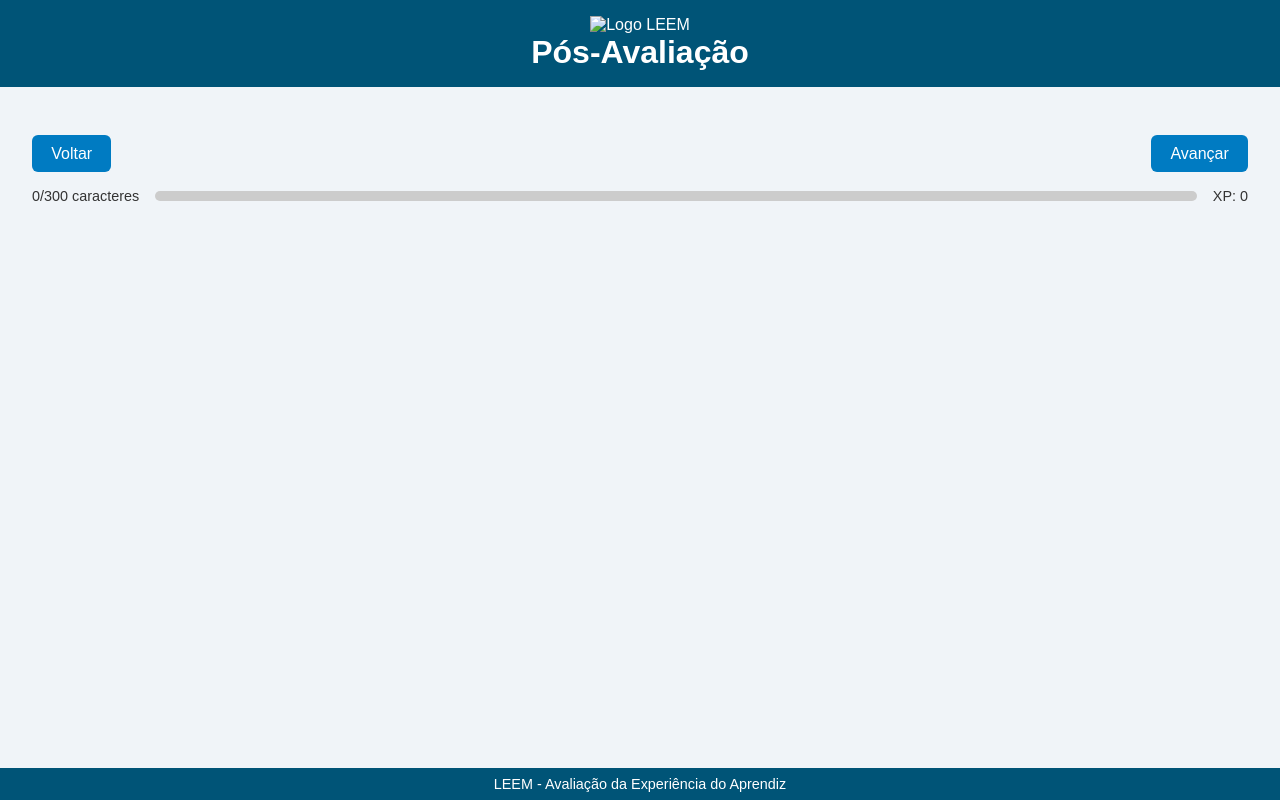
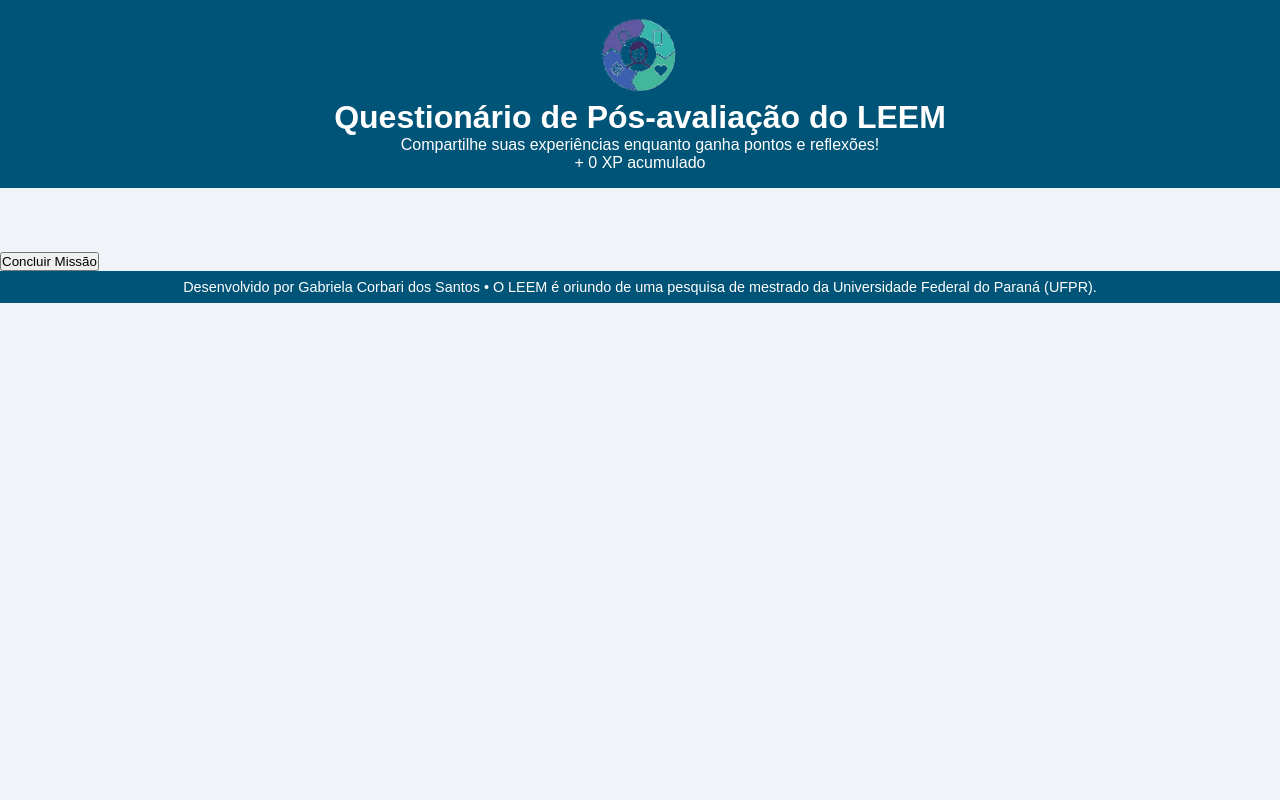
Before and after one commit to gabrielacorbariufpr/leem, a website: page pos-avaliacao.html in a window 1280 px wide. Drawn offline with Linux system fonts and the light colour scheme; a script that the page names is missing.

Commit message:
Update pos-avaliacao.html

```diff
--- a/pos-avaliacao.html
+++ b/pos-avaliacao.html
@@ -1,40 +1,45 @@
 <!DOCTYPE html>
 <html lang="pt-BR">
-<head>
-  <meta charset="UTF-8" />
-  <meta name="viewport" content="width=device-width, initial-scale=1.0"/>
-  <title>pos-avaliacao</title>
-  <link rel="stylesheet" href="style.css"/>
-</head>
-<body>
-  <header>
-    <img src="assets/logo-leem.png" alt="Logo LEEM" class="logo"/>
-    <h1>Pós-Avaliação</h1>
-  </header>
-
-  <main>
-    <section id="question-container">
-      <!-- Perguntas serão inseridas via JavaScript -->
-    </section>
-
-    <div class="navigation">
-      <button id="prevBtn">Voltar</button>
-      <button id="nextBtn">Avançar</button>
+ <head>
+  <meta charset="utf-8"/>
+  <meta content="width=device-width, initial-scale=1.0" name="viewport"/>
+  <title>
+   Missão Final LEEM
+  </title>
+  <link href="style.css" rel="stylesheet"/>
+  <script src="https://unpkg.com/framer-motion@10.12.16/dist/framer-motion.umd.js">
+  </script>
+ </head>
+ <body>
+  <div class="container">
+   <header>
+    <img alt="Logo LEEM" class="logo" src="logo-LEEM.png"/>
+    <h1>
+     Questionário de Pós-avaliação do LEEM
+    </h1>
+    <p class="leem-desc">
+    </p>
+    <p class="subdesc">
+     Compartilhe suas experiências enquanto ganha pontos e reflexões!
+    </p>
+    <div class="progress-bar" title="💡 Pontuação por resposta: 15 pontos (20+ caracteres), 30 pontos (50+), 60 pontos (100+).">
+     <div class="progress-fill" title="💡 Pontuação por resposta: 15 pontos (20+ caracteres), 30 pontos (50+), 60 pontos (100+).">
+     </div>
     </div>
-
-    <div class="info-bar">
-      <span id="charCount">0/300 caracteres</span>
-      <div class="progress">
-        <div id="progressBar"></div>
-      </div>
-      <span id="xp">XP: 0</span>
+    <div class="points">
+     + 0 XP acumulado
     </div>
-  </main>
-
+   </header>
+   <main id="questions-container">
+   </main>
+   <button id="submit-btn">
+    Concluir Missão
+   </button>
+  </div>
   <footer>
-    <p>LEEM - Avaliação da Experiência do Aprendiz</p>
+   Desenvolvido por Gabriela Corbari dos Santos • O LEEM é oriundo de uma pesquisa de mestrado da Universidade Federal do Paraná (UFPR).
   </footer>
-
-  <script src="script.js"></script>
-</body>
+  <script src="script.js" type="module">
+  </script>
+ </body>
 </html>
```
